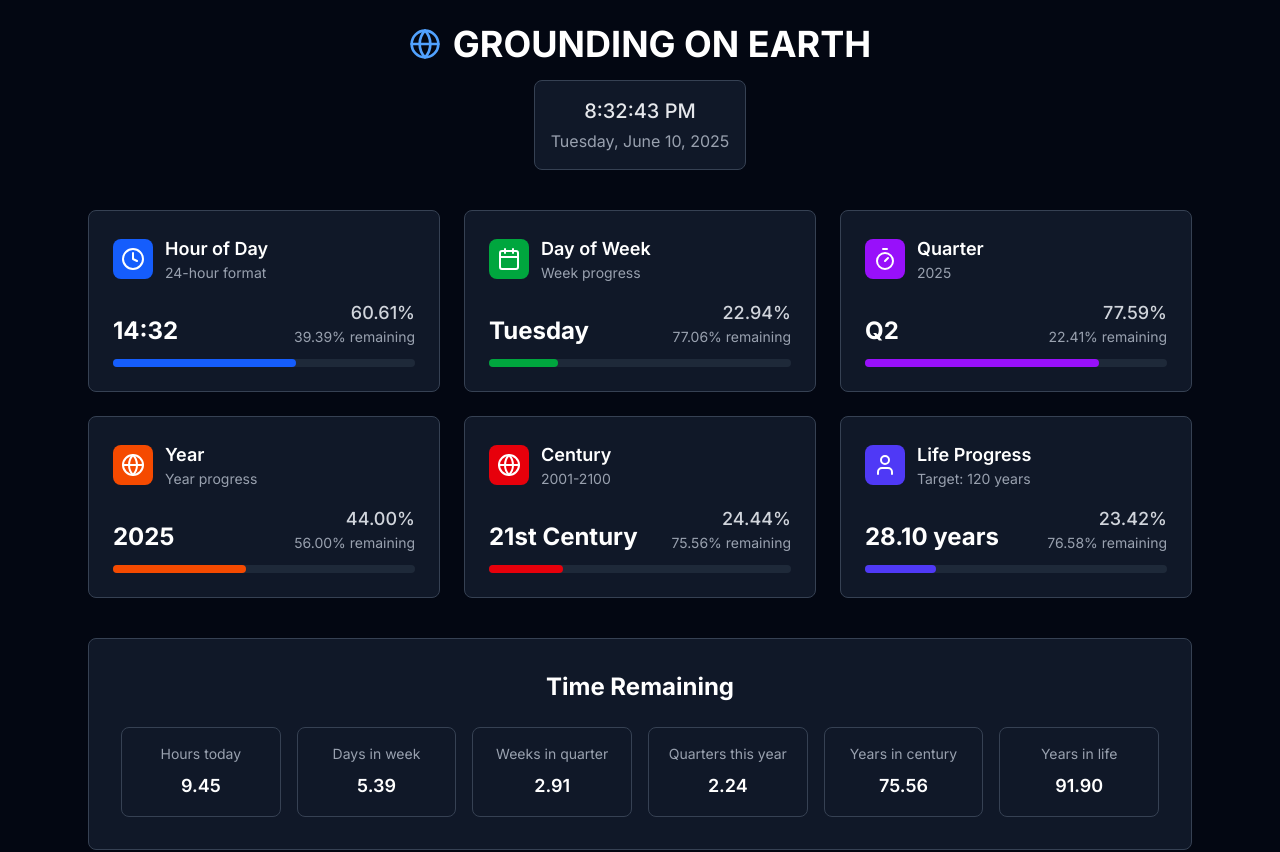
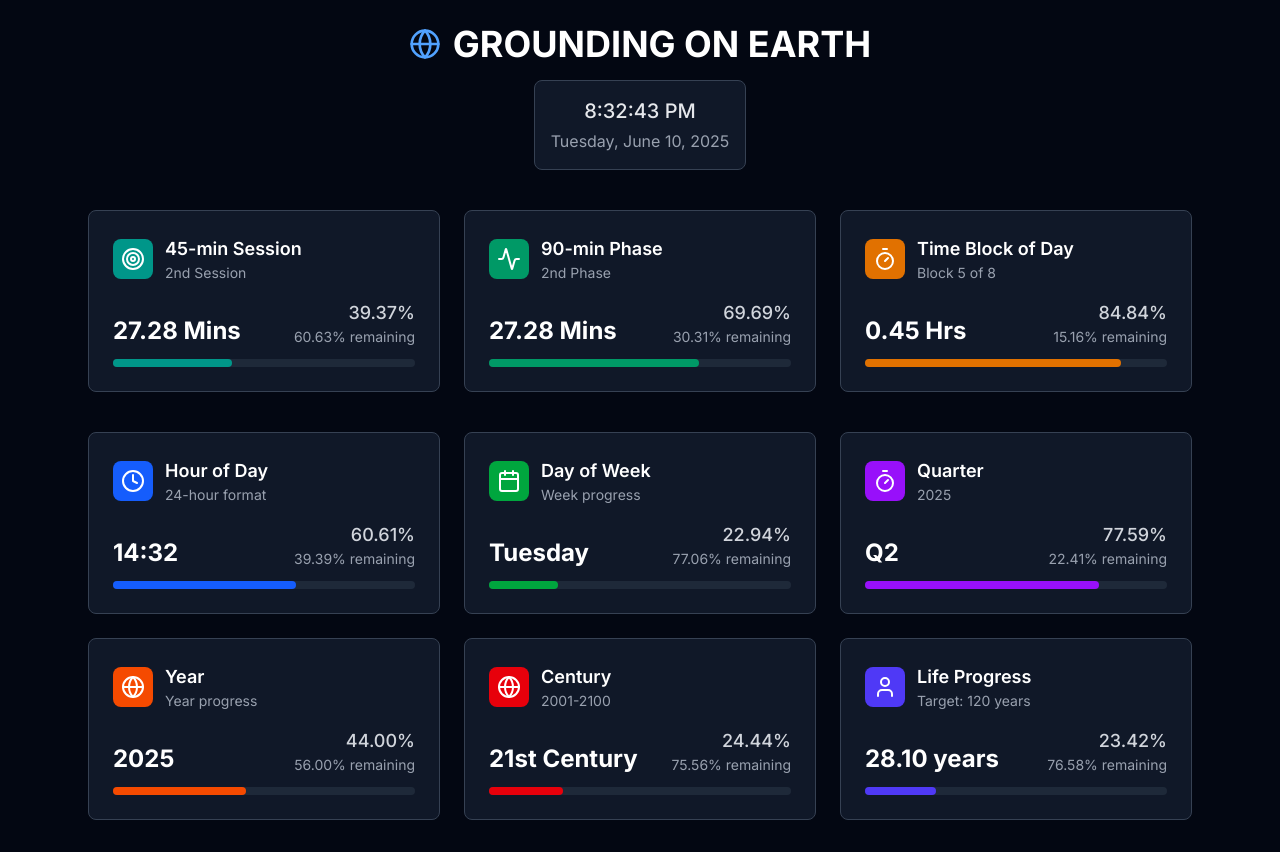
Before and after one commit to dewanwakilahmed/dwa-grounding-on-earth, a Next.js app: page / in a window 1280 px wide. Shown: the top 852 px of the page. Built offline with nearby package versions, Linux system fonts and the light colour scheme.

Commit message:
Fourth Draft

```diff
--- a/app/page.tsx
+++ b/app/page.tsx
@@ -1,10 +1,19 @@
 "use client";
 import React, { useState, useEffect, useMemo } from "react";
-import { Clock, Calendar, Timer, User, Globe } from "lucide-react";
-
+import {
+  Clock,
+  Calendar,
+  Timer,
+  User,
+  Globe,
+  Zap,
+  Target,
+  Activity,
+} from "lucide-react";
 interface TimeData {
   hour: number;
   minute: number;
+  seconds: number;
   dayPercentage: number;
   dayOfWeek: number;
   weekPercentage: number;
@@ -16,24 +25,55 @@ interface TimeData {
   lifePercentage: number;
   currentTime: string;
   currentDate: string;
+  // New hierarchical time segments
+  session45MinPercentage: number;
+  currentSession: number;
+  phase90MinPercentage: number;
+  currentPhase: number;
+  timeBlock3HrPercentage: number;
+  currentTimeBlock: number;
 }
-
 const BIRTH_DATE = new Date("1997-05-05");
 const LIFE_EXPECTANCY = 120;
-
 const TimeTracker: React.FC = () => {
   const [timeData, setTimeData] = useState<TimeData | null>(null);
-
   const calculateTimeData = (): TimeData => {
     const now = new Date();
     const dhakaTime = new Date(
       now.toLocaleString("en-US", { timeZone: "Asia/Dhaka" })
     );
-
     const hour = dhakaTime.getHours();
     const minute = dhakaTime.getMinutes();
     const seconds = dhakaTime.getSeconds();
     const milliseconds = dhakaTime.getMilliseconds();
+
+    // Calculate total minutes and seconds from start of day
+    const totalMinutesInDay = hour * 60 + minute;
+    const totalSecondsInDay = totalMinutesInDay * 60 + seconds;
+
+    // 3-hour time block calculations (8 blocks per day)
+    const minutesIn3Hr = 180;
+    const currentTimeBlock = Math.floor(totalMinutesInDay / minutesIn3Hr) + 1; // 1-8 blocks per day
+    const minutesIntoTimeBlock = totalMinutesInDay % minutesIn3Hr;
+    const secondsIntoTimeBlock = minutesIntoTimeBlock * 60 + seconds;
+    const timeBlock3HrPercentage =
+      (secondsIntoTimeBlock / (minutesIn3Hr * 60)) * 100;
+
+    // 90-minute phase calculations (2 phases per 3-hour block)
+    const minutesIn90Min = 90;
+    const currentPhase = Math.floor(minutesIntoTimeBlock / minutesIn90Min) + 1; // 1st or 2nd phase in current 3hr block
+    const minutesIntoPhase = minutesIntoTimeBlock % minutesIn90Min;
+    const secondsIntoPhase = minutesIntoPhase * 60 + seconds;
+    const phase90MinPercentage =
+      (secondsIntoPhase / (minutesIn90Min * 60)) * 100;
+
+    // 45-minute session calculations (2 sessions per 90-minute phase)
+    const minutesIn45Min = 45;
+    const currentSession = Math.floor(minutesIntoPhase / minutesIn45Min) + 1; // 1st or 2nd session in current 90min phase
+    const minutesIntoSession = minutesIntoPhase % minutesIn45Min;
+    const secondsIntoSession = minutesIntoSession * 60 + seconds;
+    const session45MinPercentage =
+      (secondsIntoSession / (minutesIn45Min * 60)) * 100;
 
     // Continuous day percentage calculation
     const totalMillisecondsInDay = 24 * 60 * 60 * 1000;
@@ -44,17 +84,14 @@ const TimeTracker: React.FC = () => {
       milliseconds;
     const dayPercentage =
       (currentMillisecondsInDay / totalMillisecondsInDay) * 100;
-
     // Continuous week percentage calculation
     const dayOfWeekJS = dhakaTime.getDay();
     const dayOfWeek = dayOfWeekJS === 0 ? 6 : dayOfWeekJS - 1; // Monday = 0, Sunday = 6
-
     const totalMillisecondsInWeek = 7 * 24 * 60 * 60 * 1000;
     const currentMillisecondsInWeek =
       dayOfWeek * 24 * 60 * 60 * 1000 + currentMillisecondsInDay;
     const weekPercentage =
       (currentMillisecondsInWeek / totalMillisecondsInWeek) * 100;
-
     // Continuous quarter percentage calculation
     const month = dhakaTime.getMonth();
     const quarter = Math.floor(month / 3) + 1;
@@ -73,19 +110,16 @@ const TimeTracker: React.FC = () => {
       59,
       999
     );
-
     const quarterTotalMs =
       quarterEndDate.getTime() - quarterStartDate.getTime();
     const quarterCurrentMs = dhakaTime.getTime() - quarterStartDate.getTime();
     const quarterPercentage = (quarterCurrentMs / quarterTotalMs) * 100;
-
     // Continuous year percentage calculation
     const yearStart = new Date(dhakaTime.getFullYear(), 0, 1);
     const yearEnd = new Date(dhakaTime.getFullYear() + 1, 0, 1);
     const yearTotalMs = yearEnd.getTime() - yearStart.getTime();
     const yearCurrentMs = dhakaTime.getTime() - yearStart.getTime();
     const yearPercentage = (yearCurrentMs / yearTotalMs) * 100;
-
     // Continuous century percentage calculation
     const centuryStart = new Date(2001, 0, 1);
     const centuryEnd = new Date(2101, 0, 1);
@@ -95,19 +129,17 @@ const TimeTracker: React.FC = () => {
       0,
       (centuryCurrentMs / centuryTotalMs) * 100
     );
-
     // Continuous age and life percentage calculation
     const birthTime = BIRTH_DATE.getTime();
     const currentTime = dhakaTime.getTime();
     const ageInMs = currentTime - birthTime;
     const ageInYears = ageInMs / (365.25 * 24 * 60 * 60 * 1000);
     const age = ageInYears; // Keep full precision
-
     const lifePercentage = (age / LIFE_EXPECTANCY) * 100;
-
     return {
       hour,
       minute,
+      seconds,
       dayPercentage,
       dayOfWeek,
       weekPercentage,
@@ -128,20 +160,22 @@ const TimeTracker: React.FC = () => {
         month: "long",
         day: "numeric",
       }),
+      session45MinPercentage,
+      currentSession,
+      phase90MinPercentage,
+      currentPhase,
+      timeBlock3HrPercentage,
+      currentTimeBlock,
     };
   };
-
   useEffect(() => {
     const updateTime = () => {
       setTimeData(calculateTimeData());
     };
-
     updateTime();
     const interval = setInterval(updateTime, 1000);
-
     return () => clearInterval(interval);
   }, []);
-
   // Memoize expensive calculations to prevent unnecessary re-renders
   const staticContent = useMemo(() => {
     const dayNames = [
@@ -154,9 +188,11 @@ const TimeTracker: React.FC = () => {
       "Sunday",
     ];
     const quarterNames = ["Q1", "Q2", "Q3", "Q4"];
-    return { dayNames, quarterNames };
+    const tercetNames = ["1st Tercet", "2nd Tercet", "3rd Tercet"];
+    const sessionNames = ["1st Session", "2nd Session"];
+    const phaseNames = ["1st Phase", "2nd Phase"];
+    return { dayNames, quarterNames, sessionNames, phaseNames };
   }, []);
-
   const ProgressBar: React.FC<{ percentage: number; color: string }> =
     React.memo(({ percentage, color }) => (
       <div className="w-full bg-gray-800 rounded-full h-2">
@@ -167,7 +203,6 @@ const TimeTracker: React.FC = () => {
       </div>
     ));
   ProgressBar.displayName = "ProgressBar";
-
   const TimeCard: React.FC<{
     icon: React.ReactNode;
     title: string;
@@ -201,7 +236,6 @@ const TimeTracker: React.FC = () => {
     </div>
   ));
   TimeCard.displayName = "TimeCard";
-
   const StatCard: React.FC<{ label: string; value: string }> = React.memo(
     ({ label, value }) => (
       <div className="bg-gray-900 rounded-lg p-4 border border-gray-700 text-center">
@@ -211,7 +245,6 @@ const TimeTracker: React.FC = () => {
     )
   );
   StatCard.displayName = "StatCard";
-
   if (!timeData) {
     return (
       <div className="min-h-screen bg-gray-950 flex items-center justify-center">
@@ -219,17 +252,14 @@ const TimeTracker: React.FC = () => {
       </div>
     );
   }
-
   return (
     <div className="min-h-screen bg-gray-950 text-white">
       <style jsx global>{`
         @import url("https://fonts.googleapis.com/css2?family=Inter:wght@400;500;600;700&display=swap");
-
         * {
           font-family: "Inter", -apple-system, BlinkMacSystemFont, sans-serif;
         }
       `}</style>
-
       <div className="max-w-6xl mx-auto p-6">
         {/* Header */}
         <div className="text-center mb-10">
@@ -247,7 +277,42 @@ const TimeTracker: React.FC = () => {
           </div>
         </div>
 
-        {/* Time Cards Grid */}
+        {/* New Time Tracking Row - 45-min, 90-min, and 3-hour segments */}
+        <div className="grid grid-cols-1 md:grid-cols-3 gap-6 mb-10">
+          <TimeCard
+            icon={<Target className="w-6 h-6 text-white" />}
+            title="45-min Session"
+            value={`${(
+              45 -
+              (timeData.session45MinPercentage / 100) * 45
+            ).toFixed(2)} Mins`}
+            percentage={timeData.session45MinPercentage}
+            color="bg-teal-600"
+            subtitle={staticContent.sessionNames[timeData.currentSession - 1]}
+          />
+          <TimeCard
+            icon={<Activity className="w-6 h-6 text-white" />}
+            title="90-min Phase"
+            value={`${(90 - (timeData.phase90MinPercentage / 100) * 90).toFixed(
+              2
+            )} Mins`}
+            percentage={timeData.phase90MinPercentage}
+            color="bg-emerald-600"
+            subtitle={staticContent.phaseNames[timeData.currentPhase - 1]}
+          />
+          <TimeCard
+            icon={<Timer className="w-6 h-6 text-white" />}
+            title="Time Block of Day"
+            value={`${(3 - (timeData.timeBlock3HrPercentage / 100) * 3).toFixed(
+              2
+            )} Hrs`}
+            percentage={timeData.timeBlock3HrPercentage}
+            color="bg-amber-600"
+            subtitle={`Block ${timeData.currentTimeBlock} of 8`}
+          />
+        </div>
+
+        {/* Time Cards Grid - Original cards */}
         <div className="grid grid-cols-1 md:grid-cols-2 lg:grid-cols-3 gap-6 mb-10">
           <TimeCard
             icon={<Clock className="w-6 h-6 text-white" />}
@@ -302,7 +367,6 @@ const TimeTracker: React.FC = () => {
             subtitle={`Target: ${LIFE_EXPECTANCY} years`}
           />
         </div>
-
         {/* Summary Stats */}
         <div className="bg-gray-900 rounded-lg p-8 border border-gray-700 mb-8">
           <h2 className="text-2xl font-bold text-white mb-6 text-center">
@@ -337,7 +401,6 @@ const TimeTracker: React.FC = () => {
             />
           </div>
         </div>
-
         {/* Footer */}
         <div className="bg-gray-900 rounded-lg p-6 border border-gray-700 text-center">
           <p className="text-lg font-medium text-gray-300 mb-2">
@@ -349,5 +412,4 @@ const TimeTracker: React.FC = () => {
     </div>
   );
 };
-
 export default TimeTracker;
```
